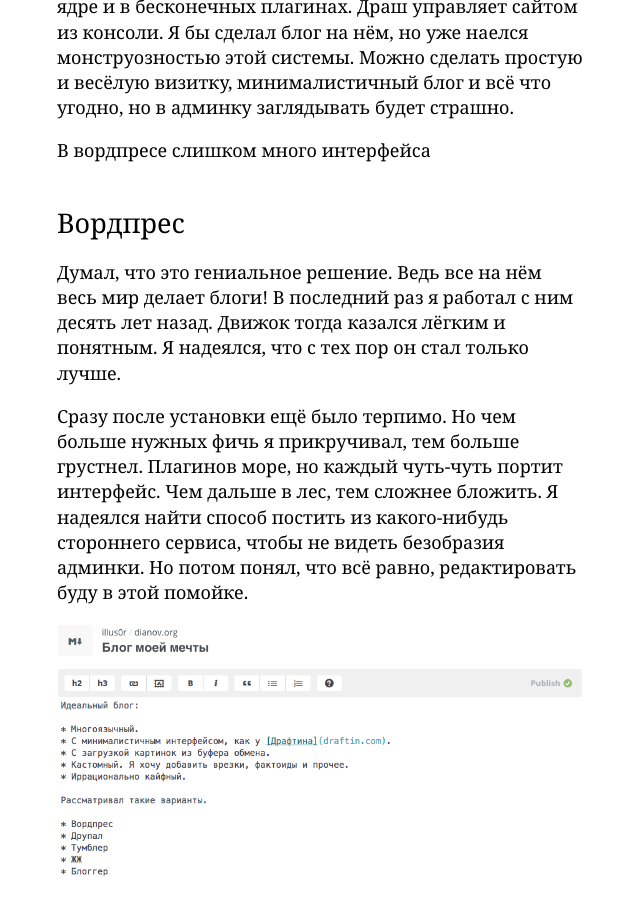
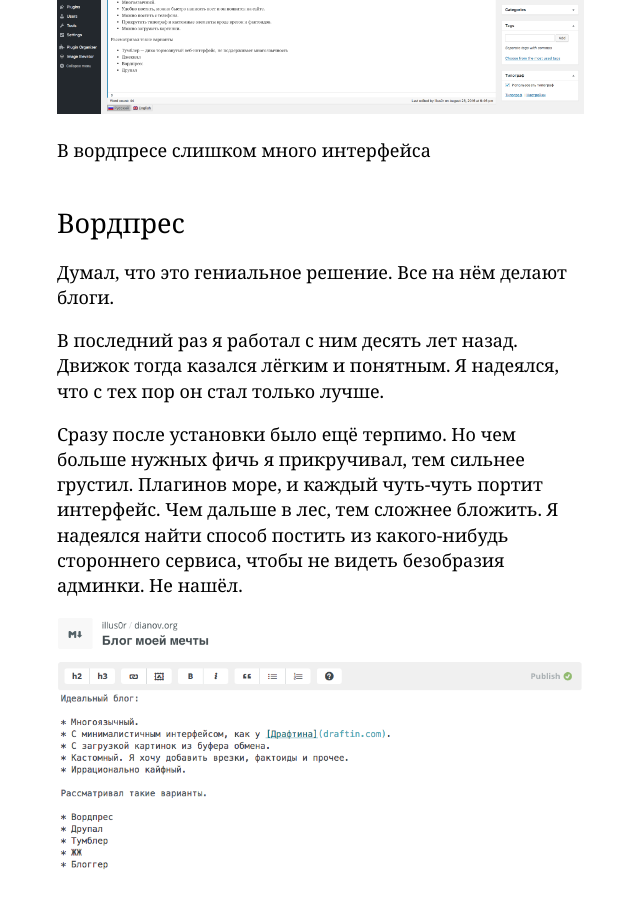
Before and after one commit to illus0r/dianov.org, a Jekyll site: the page built from pages/index.html, in a window 1280 px wide and 900 px high, scrolled down 982 px. Shown: the whole window, without its empty margins (456-1096 px from the left). Built offline with Jekyll 4.4.1, drawn with Linux system fonts in a browser that asks for light colours.

Commit message:
Updated 2016-08-27-blog-moej-mechty.md

```diff
--- a/_posts/2016-08-27-blog-moej-mechty.md
+++ b/_posts/2016-08-27-blog-moej-mechty.md
@@ -20,20 +20,22 @@
 * ЖЖ,
 * блоггер.
 
-![wordpress]({{site.baseurl}}/media/wordpress.png)
-
 Друпал
 ---
 На нём я сделал с десяток сайтов. Возможностей куча и в ядре и в бесконечных плагинах. Драш управляет сайтом из консоли. Я бы сделал блог на нём, но уже наелся монструозностью этой системы. Можно сделать простую и весёлую визитку, минималистичный блог и всё что угодно, но в админку заглядывать будет страшно.
+
+![wordpress]({{site.baseurl}}/media/wordpress.png)
 
 В вордпресе слишком много интерфейса
 {:.caption}
 
 Вордпрес
 ---
-Думал, что это гениальное решение. Ведь все на нём весь мир делает блоги! В последний раз я работал с ним десять лет назад. Движок тогда казался лёгким и понятным. Я надеялся, что с тех пор он стал только лучше.
+Думал, что это гениальное решение. Все на нём делают блоги.
 
-Сразу после установки ещё было терпимо. Но чем больше нужных фичь я прикручивал, тем больше грустнел. Плагинов море, но каждый чуть-чуть портит интерфейс. Чем дальше в лес, тем сложнее бложить. Я надеялся найти способ постить из какого-нибудь стороннего сервиса, чтобы не видеть безобразия админки. Но потом понял, что всё равно, редактировать буду в этой помойке.
+В последний раз я работал с ним десять лет назад. Движок тогда казался лёгким и понятным. Я надеялся, что с тех пор он стал только лучше.
+
+Сразу после установки было ещё терпимо. Но чем больше нужных фичь я прикручивал, тем сильнее грустил. Плагинов море, и каждый чуть-чуть портит интерфейс. Чем дальше в лес, тем сложнее бложить. Я надеялся найти способ постить из какого-нибудь стороннего сервиса, чтобы не видеть безобразия админки. Не нашёл.
 
 ![Интерфейс прозы]({{site.baseurl}}/media/prose.png)
 
```
